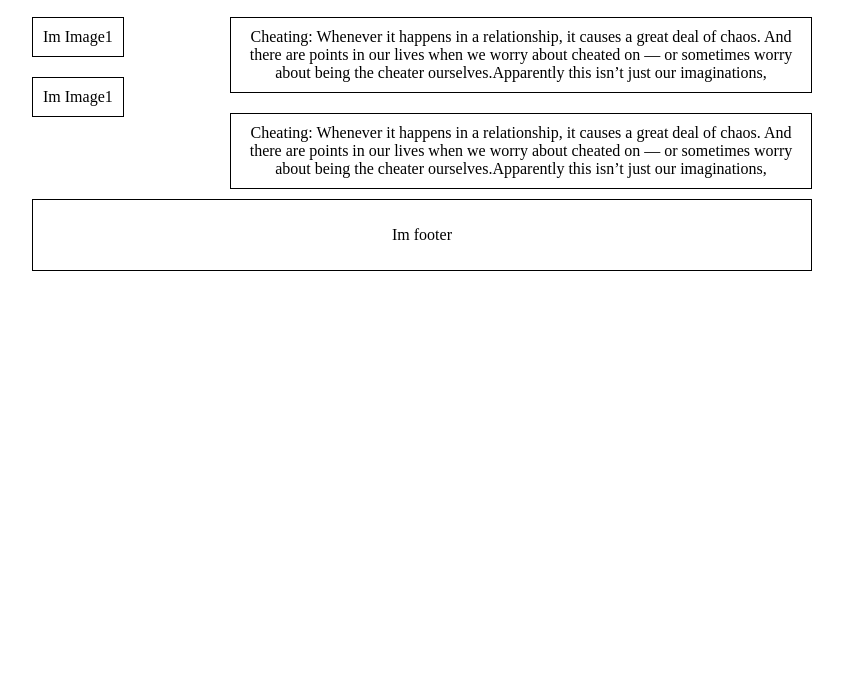
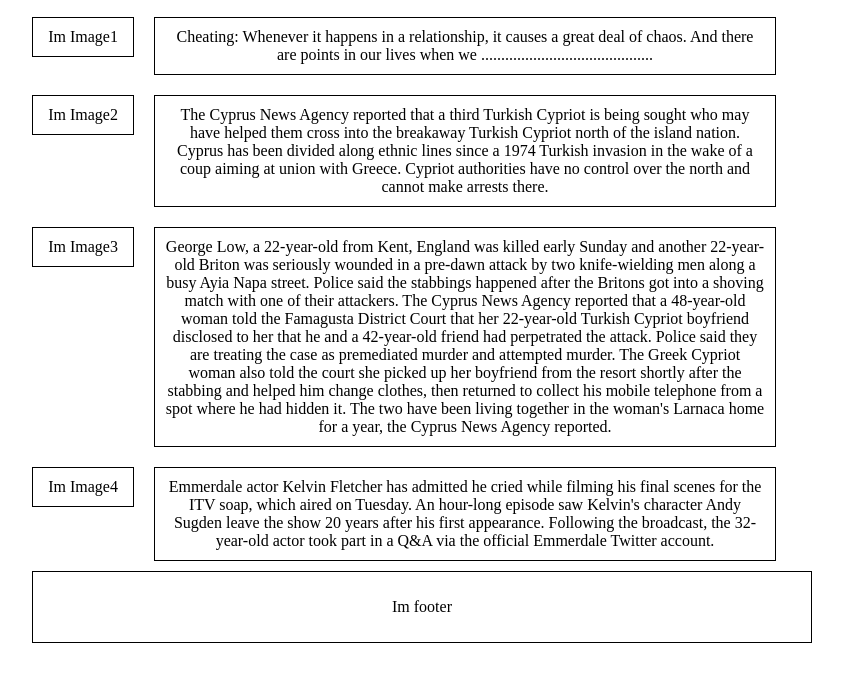
Before and after one commit to claritydev/css-Henry, a plain HTML site: page index.html in a window 1280 px wide. Shown: the part 102-784 px from the top of the page, without its empty margins (218-1061 px from the left). Drawn offline with Linux system fonts and the light colour scheme.

Commit message:
Update index.html
Task 3 updated

```diff
--- a/index.html
+++ b/index.html
@@ -3,22 +3,14 @@
  <meta name="viewport" content="width=device-width, initial-scale=1" />
 </head>
 <style>
- @media screen and (min-width: 470px)
+ @media screen and (min-width: 800px)
  {
-  .class
+  .mainBackground
   {}
-
-  .layout
-  {
-   position: relative;
-   max-width: 800px;
-   text-align: center;
-   height: auto;
-  }
 
   .container {
    position: relative;
-   max-width: 800px;
+   width: 800px;
    text-align: center;
    margin: auto;
   }
@@ -31,24 +23,22 @@
    border: 1px solid black;
   }
 
-  #image {
+  .image {
+   float: left;
    margin: 10px;
    padding: 10px;
-   max-width: 30%;
-   height: 200ox;
-   float: left;
+   width: 10%;
    border: 1px solid black;
-
   }
 
-  #content {
+  .content {
+   float: left;
    margin: 10px;
    padding: 10px;
-   max-width: 70%;
+   width: 75%;
    height: auto;
-   float: right;
    border: 1px solid black;
-  }
+ }
 
   .footer {
    clear: both;
@@ -58,35 +48,26 @@
   }
  }
 
- @media screen and (max-width: 470px)
+ @media screen and (max-width: 800px)
  {
-  .class
+  .mainBackground
   {}
 
   .container {
    position: relative;
-   max-width: 480px;
+   max-width: 100%;
    text-align: center;
-   margin: auto;
-  }
-
-  .layout
-  {
-   position: relative;
-   max-width: 480px;
-   text-align: center;
-   height: auto;
   }
 
   .header {
    margin: 10px;
    padding: 10px;
-   max-width: 480px;
+   max-width: 100%;
    height: 150px;
    border: 1px solid black;
   }
 
-  #image {
+  .image {
    margin: 10px;
    padding: 10px;
    max-width: 100%;
@@ -95,7 +76,7 @@
    border: 1px solid black;
   }
 
-  #content {
+  .content {
    margin: 10px;
    padding: 10px;
    max-width: 100%;
@@ -114,30 +95,36 @@
 
 </style>
 <body>
- <div class="class">
+ <div class="mainBackground">
   <div class="container">
    <div class="header">
     <h2>Im header</h2>
    </div>
 
-   <div class="layout">
-   <div class="layout" id="image">
-   Im Image1
-   </div>
-    <div class="layout" id="content">
-   Cheating: Whenever it happens in a relationship, it causes a great deal of chaos. And there are points in our lives when we worry about cheated on — or sometimes worry about being the cheater ourselves.Apparently this isn’t just our imaginations,
-   </div>
+   <div class="image">Im Image1</div>
+   <div class="content">
+   Cheating: Whenever it happens in a relationship, it causes a great deal of chaos. And there are points in our lives when we ...........................................
    </div>
 
-<div class="layout">
-   <div class="layout" id="image">
-   Im Image1
-   </div>
-    <div class="layout" id="content">
-   Cheating: Whenever it happens in a relationship, it causes a great deal of chaos. And there are points in our lives when we worry about cheated on — or sometimes worry about being the cheater ourselves.Apparently this isn’t just our imaginations,
-   </div>
+   <div class="image">Im Image2</div>
+   <div class="content">
+   The Cyprus News Agency reported that a third Turkish Cypriot is being sought who may have helped them cross into the breakaway Turkish Cypriot north of the island nation.
+   Cyprus has been divided along ethnic lines since a 1974 Turkish invasion in the wake of a coup aiming at union with Greece. Cypriot authorities have no control over the north and cannot make arrests there.
    </div>
 
+   <div class="image">Im Image3</div>
+   <div class="content">
+   George Low, a 22-year-old from Kent, England was killed early Sunday and another 22-year-old Briton was seriously wounded in a pre-dawn attack by two knife-wielding men along a busy Ayia Napa street. Police said the stabbings happened after the Britons got into a shoving match with one of their attackers.
+   The Cyprus News Agency reported that a 48-year-old woman told the Famagusta District Court that her 22-year-old Turkish Cypriot boyfriend disclosed to her that he and a 42-year-old friend had perpetrated the attack. Police said they are treating the case as premediated murder and attempted murder.
+   The Greek Cypriot woman also told the court she picked up her boyfriend from the resort shortly after the stabbing and helped him change clothes, then returned to collect his mobile telephone from a spot where he had hidden it. The two have been living together in the woman's Larnaca home for a year, the Cyprus News Agency reported.
+   </div>
+
+   <div class="image">Im Image4</div>
+   <div class="content">
+   Emmerdale actor Kelvin Fletcher has admitted he cried while filming his final scenes for the ITV soap, which aired on Tuesday.
+   An hour-long episode saw Kelvin's character Andy Sugden leave the show 20 years after his first appearance.
+   Following the broadcast, the 32-year-old actor took part in a Q&A via the official Emmerdale Twitter account.
+   </div>
 
 
    <div class="footer">
```
